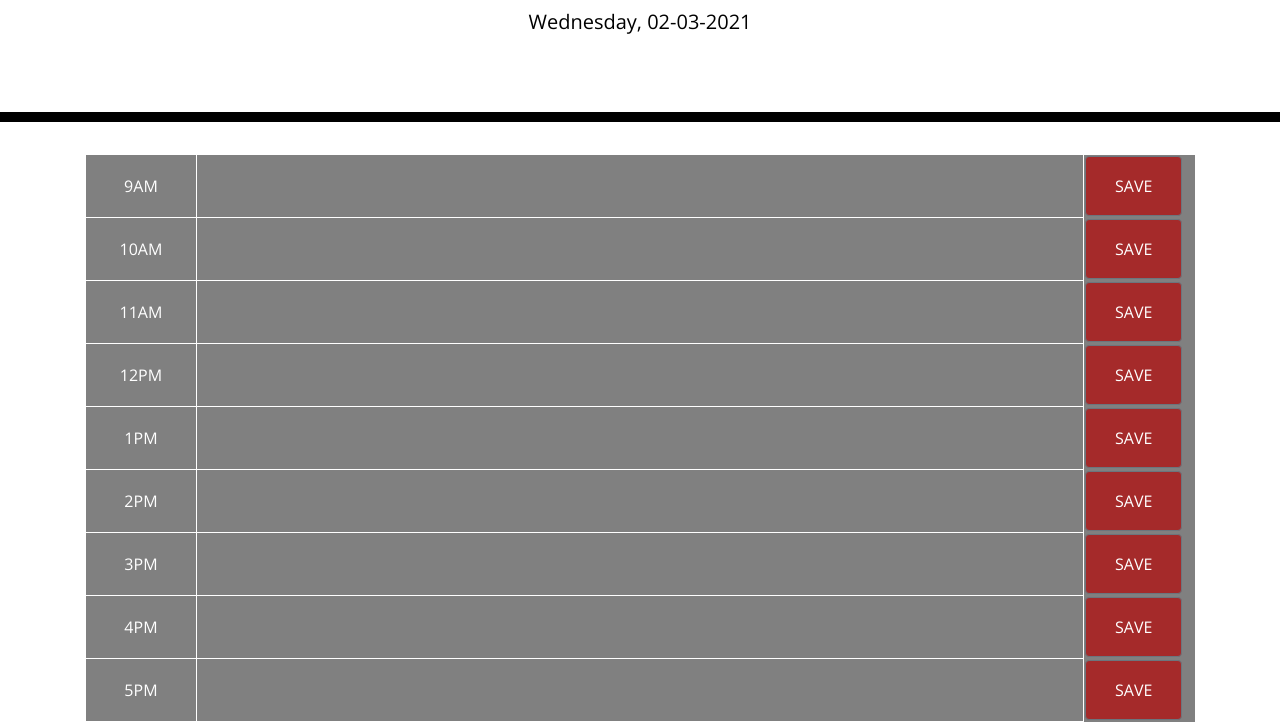
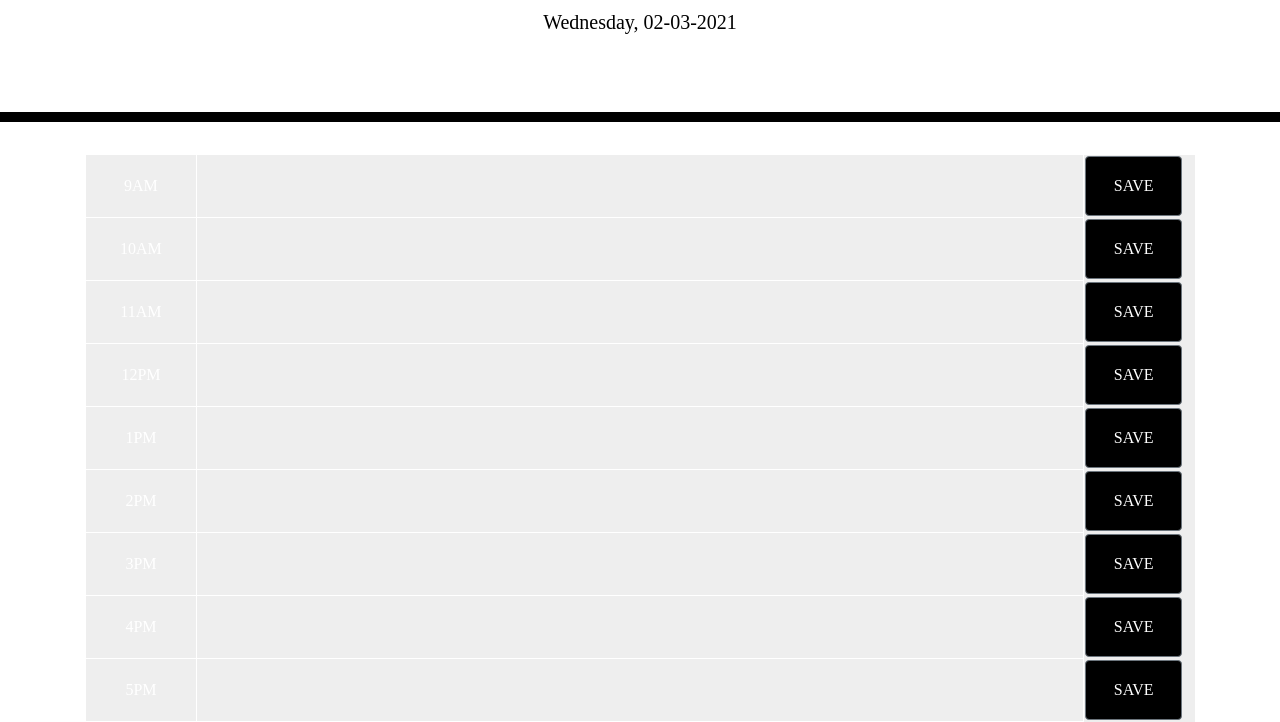
Before and after one commit to katnguyenn/day-planner, a plain HTML site: page index.html in a window 1280 px wide. Shown: the part 182-904 px from the top of the page. Drawn offline with nearby package versions, Linux system fonts and the light colour scheme.

Commit message:
changed font and colors

```diff
--- a/style.css
+++ b/style.css
@@ -1,5 +1,5 @@
 body {
-  font-family: 'Open Sans', sans-serif;
+  font-family: "AmaticSC";
   font-size: 16px;
   line-height: 1;
 }
@@ -43,22 +43,22 @@ textarea{
 }
 
 .past {
-  background-color: grey;
+  background-color: #EEEEEE;
   color: white;
 }
 
 .present {
-  background-color: #ff6961;
+  background-color: #B3C0E3;
   color: white;
 }
 
 .future {
-  background-color: #77dd77;
+  background-color: #C9A2A2;
   color: white;
 }
 
 .btn {
-  background-color: brown;
+  background-color: black;
   color: white;
   display: block;
   height: 60px;
```
Also changed, not shown: img-1.png (deleted), 1 other file.
